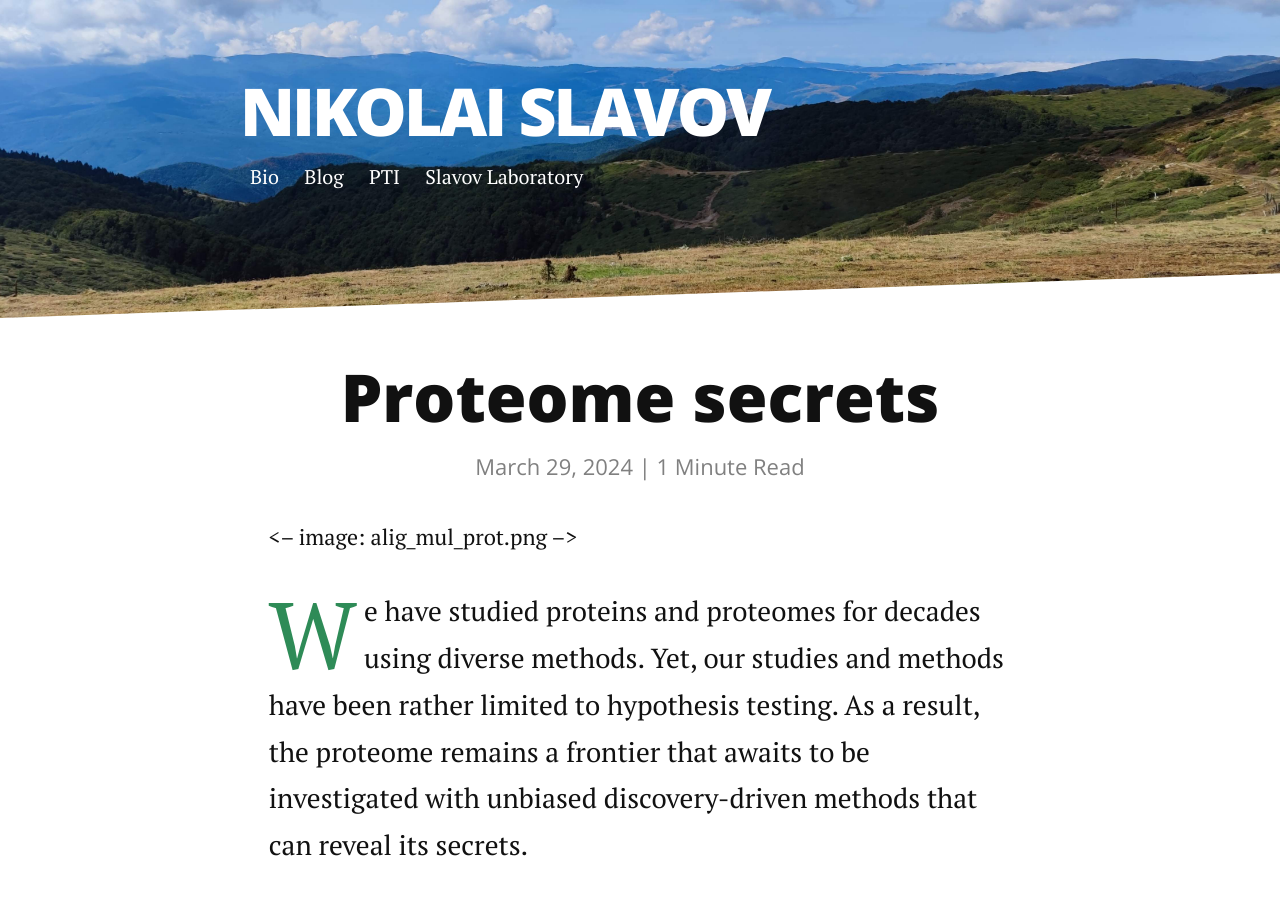
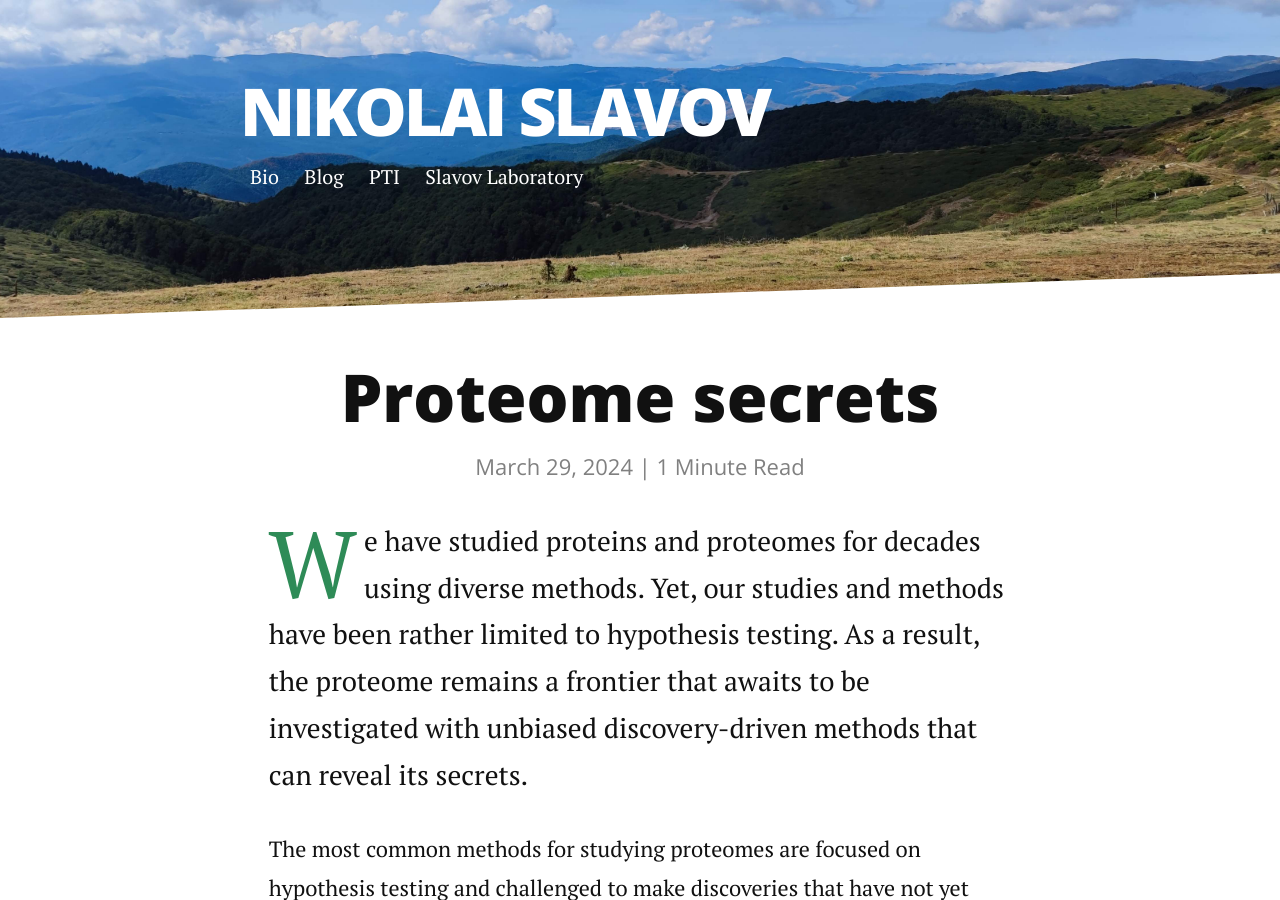
Before and after one commit to nslavov/nikolai, a Jekyll site: the page built from _posts/2024-03-29-Proteome-secrets.md, in a window 1280 px wide and 900 px high. Built offline with Jekyll 4.4.1, drawn with Linux system fonts in a browser that asks for light colours; nearby versions of some CDN libraries.

Commit message:
Update 2024-03-29-Proteome-secrets.md

```diff
--- a/_posts/2024-03-29-Proteome-secrets.md
+++ b/_posts/2024-03-29-Proteome-secrets.md
@@ -6,7 +6,6 @@ date:   2024-03-29
 description: "We are yet to investigate proteomes with unbiased discovery-driven methods"
 ---
 
-<-- image: alig_mul_prot.png -->
 
 
 <p class="intro"><span class="dropcap">W</span>e have studied proteins and proteomes for decades using diverse methods. Yet, our studies and methods have been rather limited to hypothesis testing. As a result, the proteome remains a frontier that awaits to be investigated with unbiased discovery-driven methods that can reveal its secrets.</p>
```
